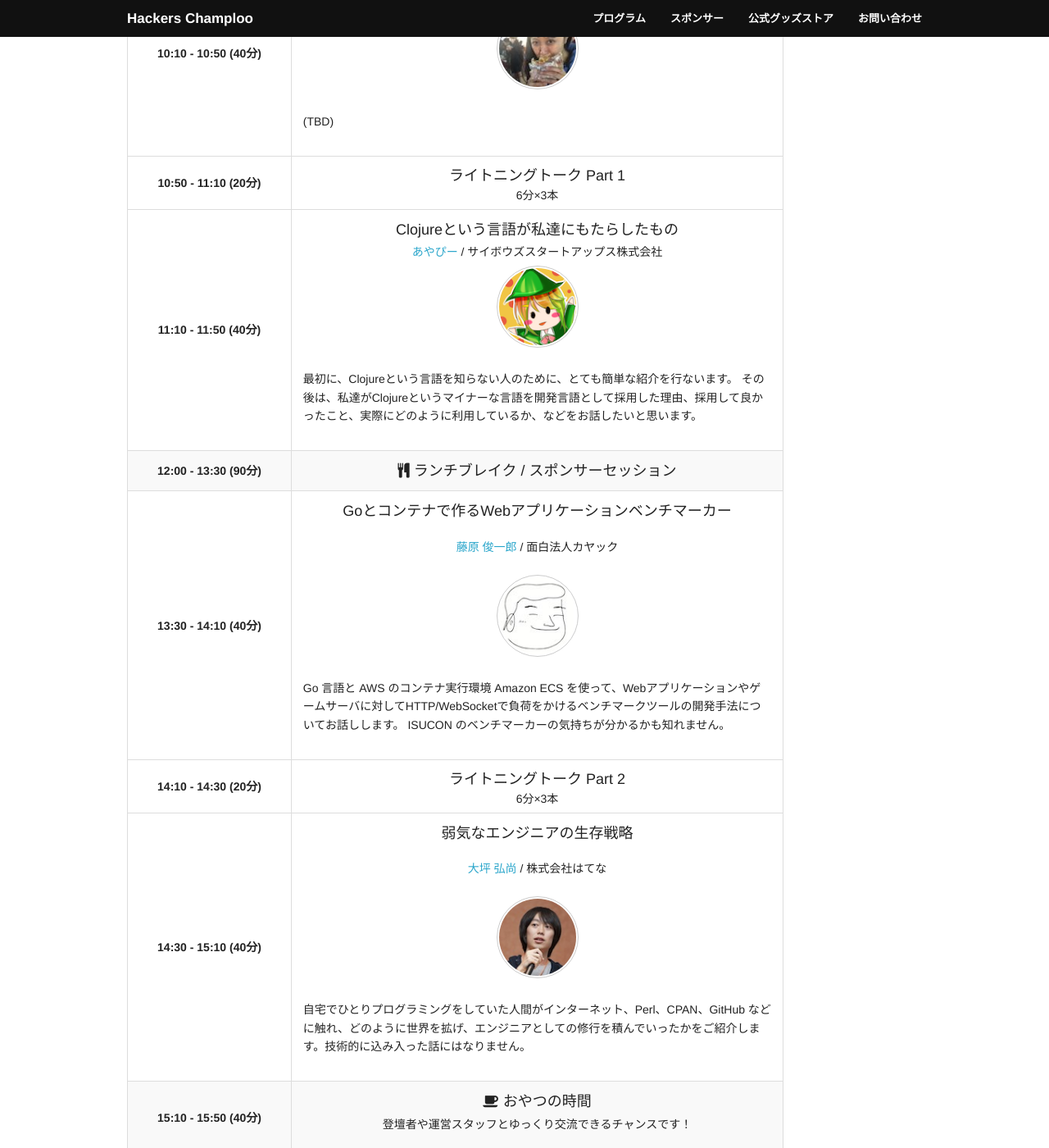
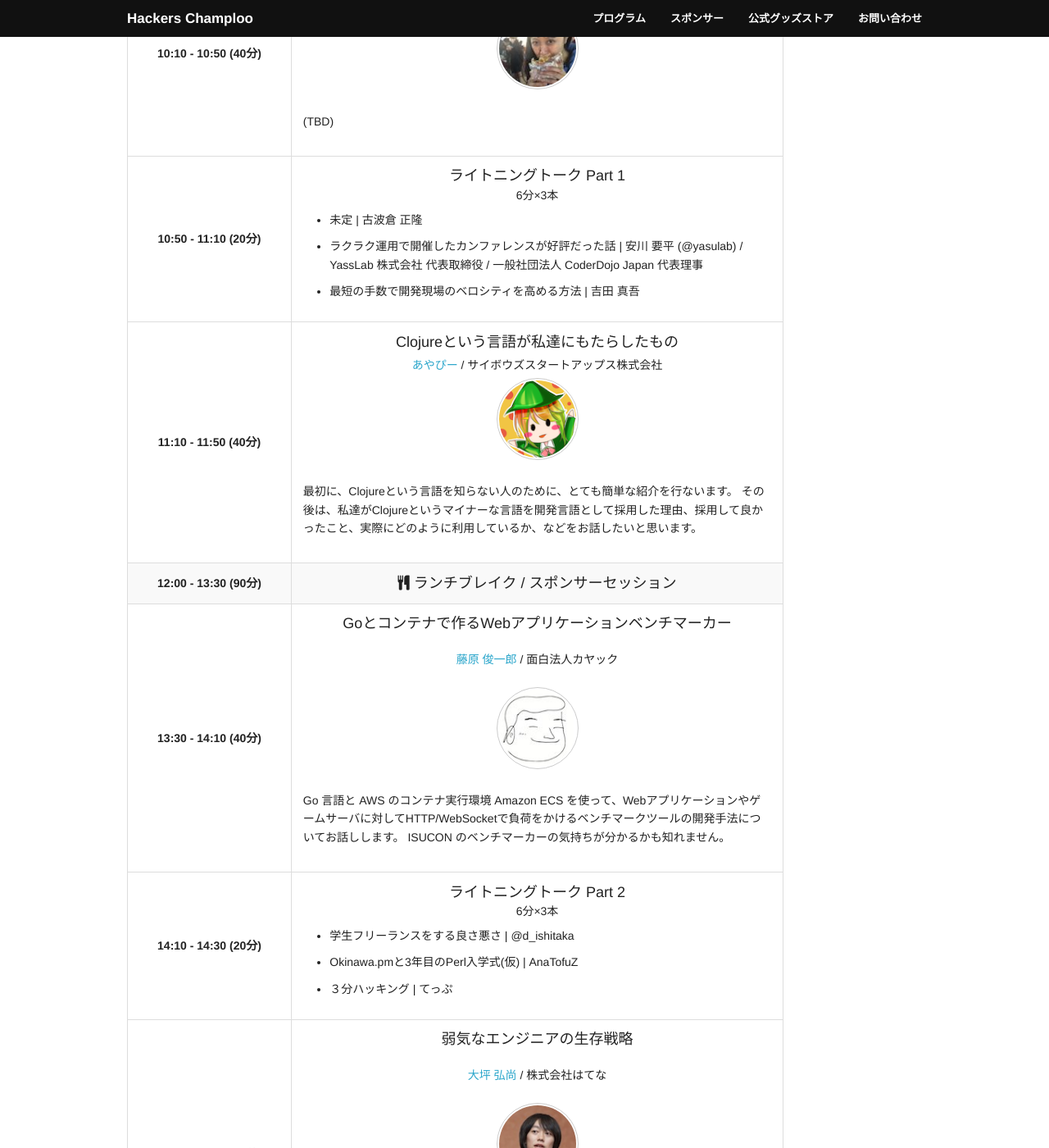
Before and after one commit to hackers-champloo/hackers-champloo.github.io, a Jekyll site: the page built from 2018/program.md, in a window 1280 px wide and 1400 px high, scrolled down 745 px. Shown: the whole window at 82% size. Built offline with Jekyll 4.4.1, drawn with Linux system fonts in a browser that asks for light colours; nearby versions of some CDN libraries; a script that is not in the unit is left out; some of the changed text lies outside the part shown.

Commit message:
プログラムLTアップデート

```diff
--- a/2018/program.md
+++ b/2018/program.md
@@ -64,6 +64,11 @@ description: 2018年6月30日（土曜日） 9時半開場 沖縄コンベンシ
         <th>10:50 - 11:10 (20分)</th>
         <td>
             <p class="track-title">ライトニングトーク Part 1</p>6分×3本<br />
+            <ul>
+              <li>未定 | 古波倉 正隆</li>
+              <li>ラクラク運用で開催したカンファレンスが好評だった話 | 安川 要平 (@yasulab) / YassLab 株式会社 代表取締役 / 一般社団法人 CoderDojo Japan 代表理事</li>
+              <li>最短の手数で開発現場のベロシティを高める方法 | 吉田 真吾</li>
+            </ul>
         </td>
       </tr>
       <tr>
@@ -107,6 +112,11 @@ description: 2018年6月30日（土曜日） 9時半開場 沖縄コンベンシ
         <th>14:10 - 14:30 (20分)</th>
         <td>
             <p class="track-title">ライトニングトーク Part 2</p>6分×3本<br />
+            <ul>
+              <li>学生フリーランスをする良さ悪さ | @d_ishitaka</li>
+              <li>Okinawa.pmと3年目のPerl入学式(仮) | AnaTofuZ</li>
+              <li>３分ハッキング | てっぷ</li>
+            </ul>
         </td>
       </tr>
       <tr>
@@ -137,6 +147,11 @@ description: 2018年6月30日（土曜日） 9時半開場 沖縄コンベンシ
         <th>15:50 - 16:10 (20分)</th>
         <td>
             <p class="track-title">ライトニングトーク Part 3</p>6分×3本<br />
+            <ul>
+              <li>hyperapp(ultradom)を改造してLibraryを作った話 | atomita</li>
+              <li>(TBD)</li>
+              <li>(TBD)</li>
+            </ul>
         </td>
       </tr>
       <tr>
```
